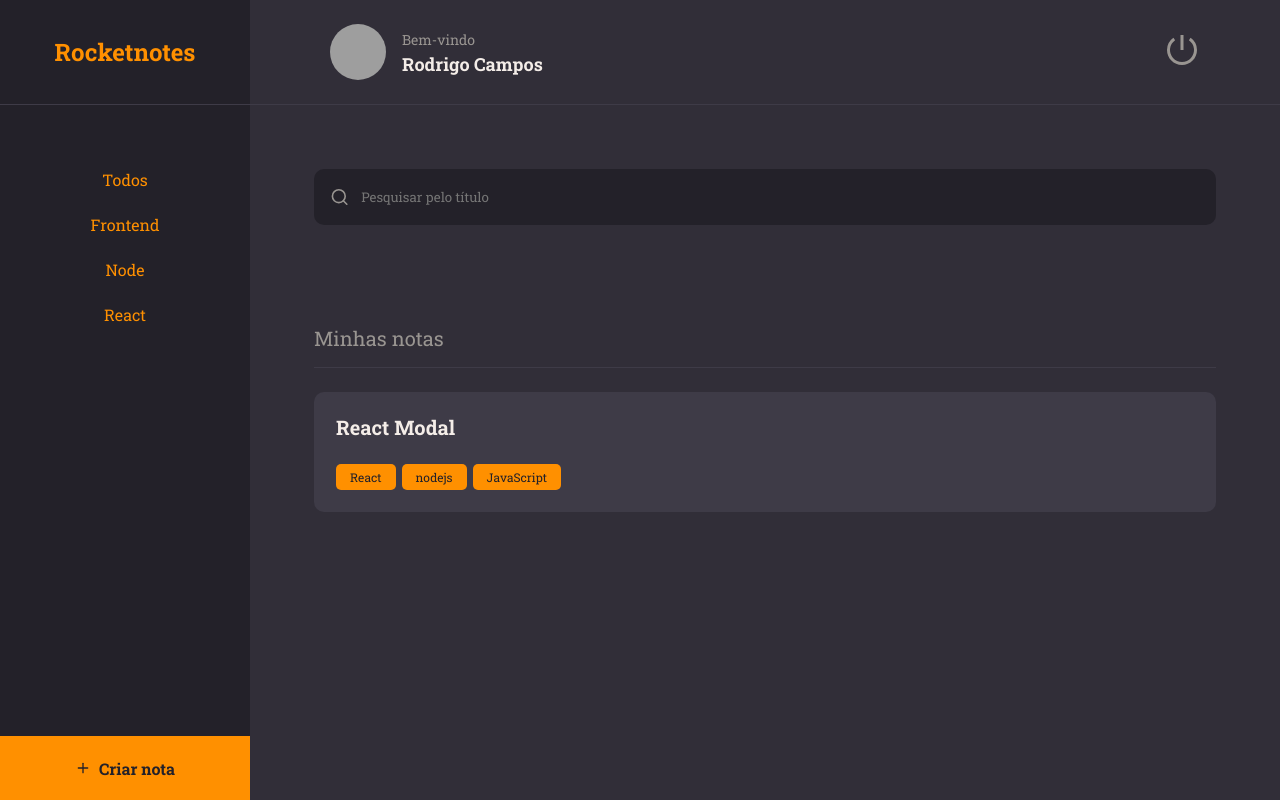
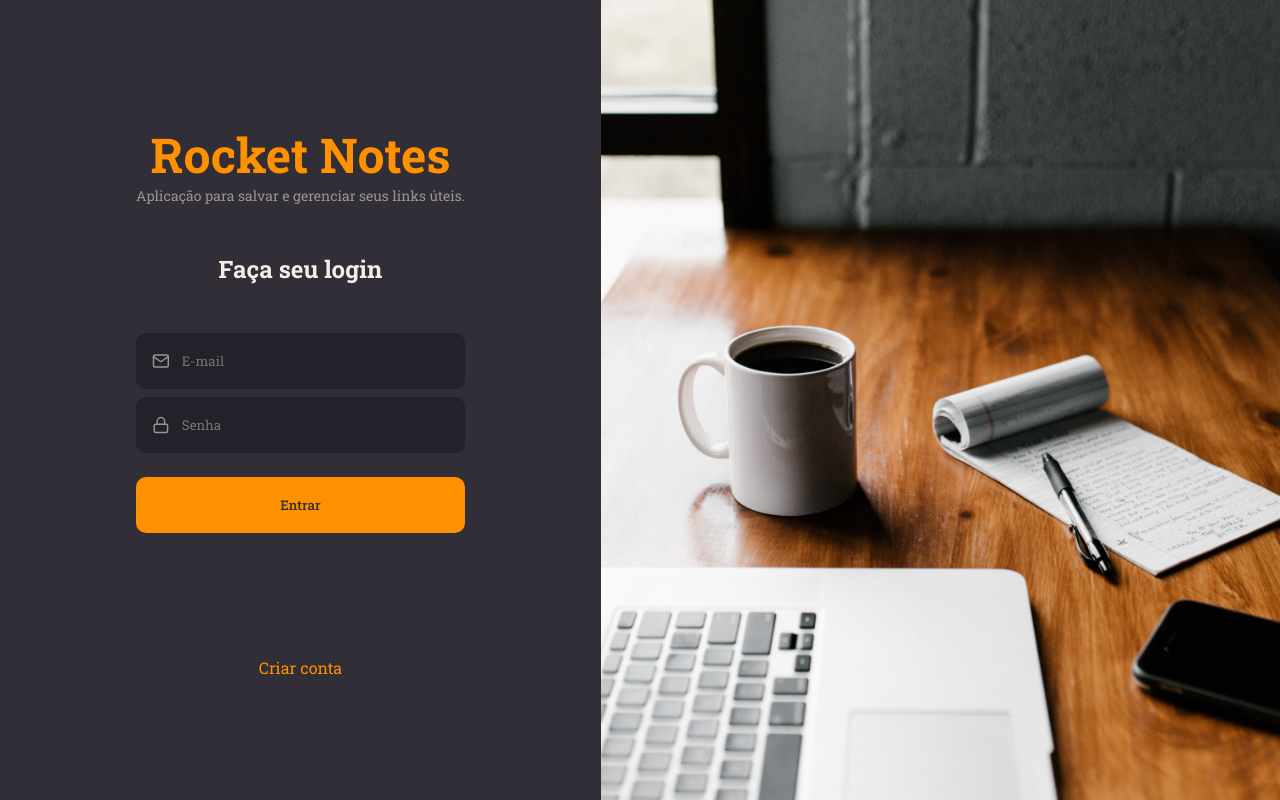
Before and after one commit to drigodeveloper/error-css-react, a React (Vite) app: page / in a window 1280 px wide. Built offline with nearby package versions, Linux system fonts and the light colour scheme; grey boxes are pictures that could not be loaded.

Commit message:
API restfull com o Backend

```diff
--- a/package.json
+++ b/package.json
@@ -10,11 +10,12 @@
     "preview": "vite preview"
   },
   "dependencies": {
+    "axios": "^1.5.1",
     "react": "^18.2.0",
     "react-dom": "^18.2.0",
     "react-icons": "^4.10.1",
     "react-router-dom": "^6.15.0",
-    "styled-components": "^6.0.7"
+    "styled-components": "^6.1.0"
   },
   "devDependencies": {
     "@types/react": "^18.2.15",
--- /dev/null
+++ b/src/hooks/auth.jsx
@@ -0,0 +1,46 @@
+import { createContext, useContext, useState } from "react";
+import { api } from '../services/api'
+
+export const AuthContext = createContext({});
+
+function AuthProvider({ children }) {
+  const [data, setData] = useState({});
+
+    async function signIn({email, password}) {
+
+      try{
+        const response = await api.post("/sessions", {email, password})
+          const { user, token }  = response.data;
+
+          api.defaults.headers.authorizations = `Bearer ${token}`
+          setData({user, token})
+
+      }catch(error){
+        if(error.response) {
+          alert(error.response.data.message)
+        }else {
+          alert("Não foi possível fazer o login, verifique o email e senha informados e tente novamente.")
+        }
+      }
+
+
+    }
+
+
+
+
+    return (
+      <AuthContext.Provider value={ {signIn, user: data.user} }>
+            {children}
+      </AuthContext.Provider>
+
+    )
+};
+
+function useAuth() {
+    const context = useContext(AuthContext);
+
+    return context
+}
+
+export {AuthProvider, useAuth }
--- a/src/main.jsx
+++ b/src/main.jsx
@@ -4,13 +4,17 @@ import { Routes } from './routes'
 import { ThemeProvider } from "styled-components"
 import theme from './styles/theme.js'
 import GlobalStyle from './styles/global.js'
+import { AuthProvider } from './hooks/auth'
+
 
 
 ReactDOM.createRoot(document.getElementById('root')).render(
   <React.StrictMode>
     <ThemeProvider theme={theme}>
       <GlobalStyle />
-    <Routes />
+      <AuthProvider>
+        <Routes />
+      </AuthProvider>
     </ThemeProvider>
   </React.StrictMode>,
 
--- a/src/pages/signin/index.jsx
+++ b/src/pages/signin/index.jsx
@@ -3,8 +3,21 @@ import { Input } from "../../components/Input"
 import { Button } from "../../components/button"
 import { FiMail, FiLock } from "react-icons/fi"
 import { Link } from "react-router-dom"
+import { useState } from "react";
+import { useAuth } from "../../hooks/auth";
 
 export function Signin() {
+    const { signIn } = useAuth();
+
+    const [email, setEmail] = useState("");
+    const [password, setPassword] = useState("");
+
+
+    function handleSignIn() {
+        signIn({email, password});
+    }
+
+
     return(
 <Container>
     <Form >
@@ -17,15 +30,18 @@ export function Signin() {
         placeholder="E-mail"
         type="text"
         icon={FiMail}
+        onChange={e => setEmail(e.target.value)}
     />
 
     <Input
         placeholder="Senha"
-        type="text"
+        type="password"
         icon={FiLock}
+        onChange={e => setPassword(e.target.value)}
+
     />
 
-    <Button title="Entrar" />
+    <Button title="Entrar" onClick={handleSignIn}/>
 
     <Link to="/signup">Criar conta</Link>
     </Form>
--- a/src/routes/index.jsx
+++ b/src/routes/index.jsx
@@ -1,12 +1,16 @@
+import { useAuth } from "../hooks/auth";
 import { BrowserRouter } from "react-router-dom";
+
 import { AppRoutes } from "./app.routes";
 import { AuthRoutes } from "./auth.routes";
 
 
+
 export function Routes() {
+    const { user } = useAuth();
     return(
         <BrowserRouter>
-            <AppRoutes />
+            {user ? <AppRoutes/> : <AuthRoutes />}
         </BrowserRouter>
     )
 }
--- /dev/null
+++ b/src/services/api.js
@@ -0,0 +1,5 @@
+import axios from 'axios';
+
+export const api = axios.create({
+    baseURL: "http://localhost:3332"
+})
```
Also changed, not shown: 1 other file (tests, documents, lock files or other folders).
